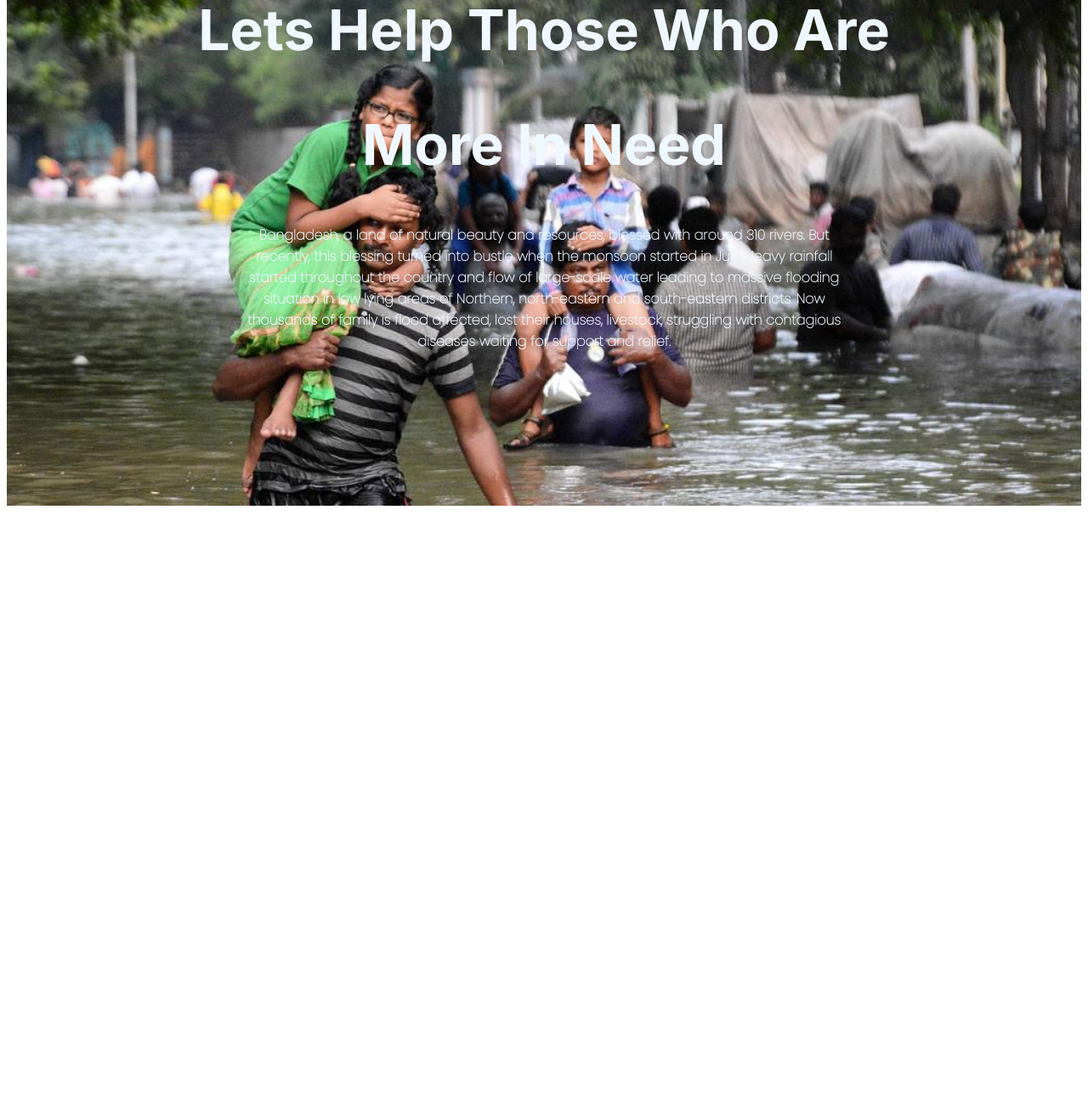
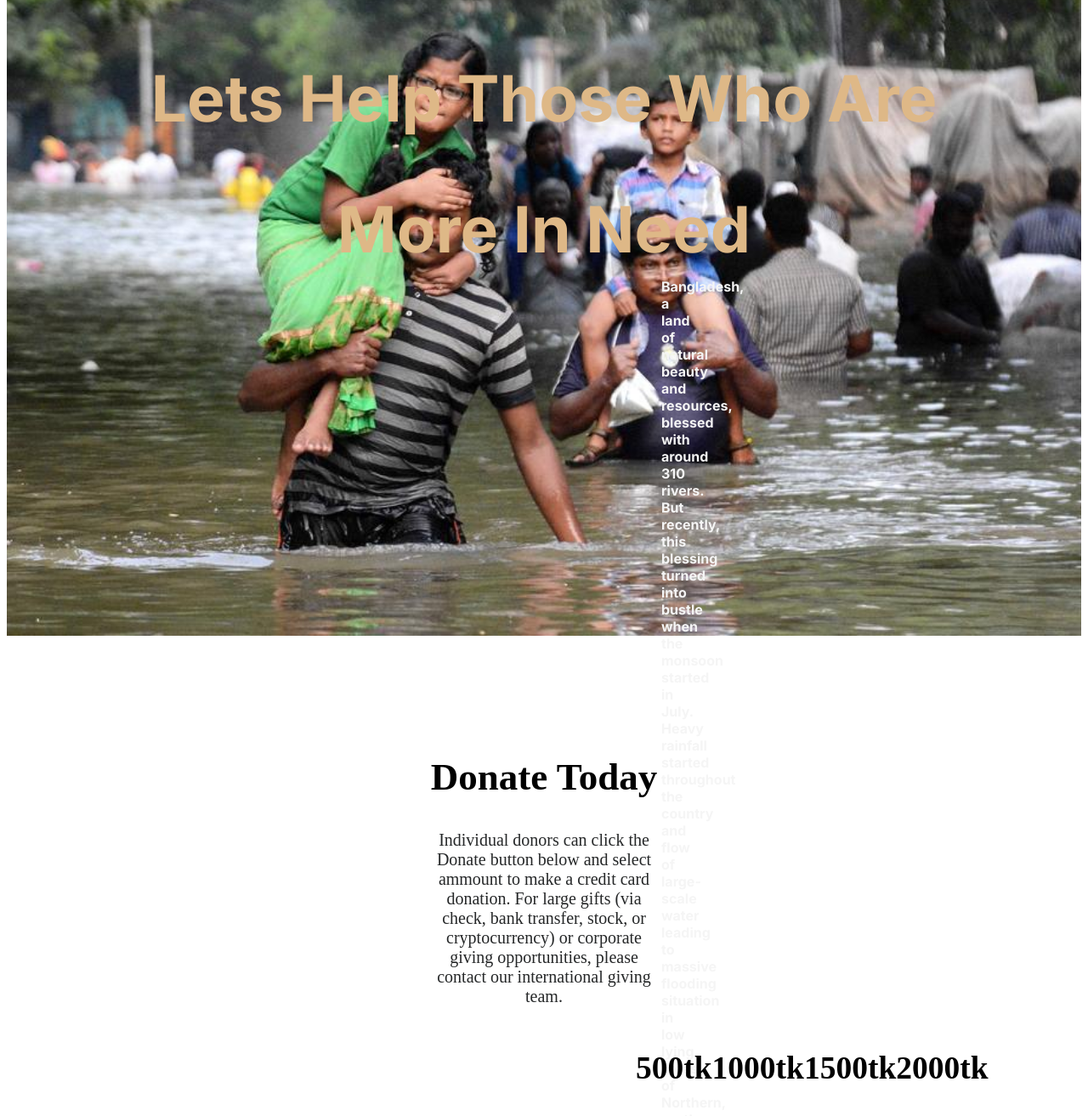
Before and after one commit to niloydev2022/my-first-assignment, a plain HTML site: page index.html in a window 1280 px wide. Shown: the top 1313 px of the page at 85% size. Before the commit the page ends 800 px from the top, so only its background shows below. Drawn offline with Linux system fonts and the light colour scheme.

Commit message:
first commit

```diff
--- a/index.html
+++ b/index.html
@@ -6,22 +6,36 @@
     <link rel="preconnect" href="https://fonts.googleapis.com">
     <link rel="preconnect" href="https://fonts.gstatic.com" crossorigin>
     <link href="https://fonts.googleapis.com/css2?family=Inter:wght@400;700&display=swap" rel="stylesheet">
-    <link rel="preconnect" href="https://fonts.googleapis.com">
-    <link rel="preconnect" href="https://fonts.gstatic.com" crossorigin>
-    <link href="https://fonts.googleapis.com/css2?family=Poppins:wght@100&display=swap" rel="stylesheet">
 </head>
     <body>
         <section class="header-section">
-            <div>
+            <div class="first-heading-and-paragraph">
                 <div class="heading">
                     <h1>Lets Help Those Who Are</h1>
                     <h2>More In Need</h2>
                 </div>
                 <p class="paragraph">
-                    Bangladesh, a land of natural beauty and resources, blessed with around 310 rivers. But recently, this blessing turned into bustle when the monsoon started in July. Heavy rainfall started throughout the country and flow of large-scale water leading to massive flooding situation in low lying areas of Northern, north-eastern and south-eastern districts. Now thousands of family is flood affected, lost their houses, livestock, struggling with contagious diseases waiting for support and relief.
+                     <b> Bangladesh, a land of natural beauty and resources, blessed with around 310    rivers. But recently, this blessing turned into bustle when the monsoon started in July. Heavy rainfall started throughout the country and flow of large-scale water leading to massive flooding situation in low lying areas of Northern, north-eastern and south-eastern districts. Now thousands of family is flood affected, lost their houses, livestock, struggling with contagious diseases waiting for support and relief.</b>
+                </p>
+           </div>
+           <a id="button1" target="blank" href="https://www.bkash.com">Donate Now</a>
+        </section>
+        <section class="donation-section">
+            <div class="donation">
+                <h1 class="donation-heading">
+                    <b>Donate Today</b>
+                </h1>
+                <p class="donation-paragraph">
+                    Individual donors can click the Donate button below and select ammount to make a credit card donation. For large gifts (via check, bank transfer, stock, or cryptocurrency) or corporate giving opportunities, please contact our international giving team.
                 </p>
             </div>
+            <div class="ammount">
+                <div><h1>500tk</h1></div>
+                <div><h1>1000tk</h1></div>
+                <div><h1>1500tk</h1></div>
+                <div><h1>2000tk</h1></div>
+            </div>
+
         </section>
-
     </body>
 </html>
--- a/style.css
+++ b/style.css
@@ -1,26 +1,56 @@
 .heading{
-    font-family: 'Inter', sans-serif;
-    font-size: 44px;
-    text-align: center;
+    font-size: 50px;
     margin-bottom: 0px;
-    color: aliceblue;
+    color:burlywood;
     font-weight: 1000;
 }
 .paragraph{
-    font-family: 'Poppins', sans-serif;
-    font-weight: 600;
-    margin-top: 0px;
-    margin-left: 270px;
-    margin-right: 270px;
-    margin-bottom: 300px;
-    text-align: center;
-    color: aliceblue;
+   text-align: justify;
+    margin-top: -50px;
+    margin-left: 770px;
+    margin-right: 770px;
+    margin-bottom: 100px;
+    color: whitesmoke;
 }
 .header-section{
+    text-align: center;
+    font-family: 'Inter', sans-serif;
     background-image: url(/images/donation4.jpg);
     background-repeat: no-repeat;
     background-size: cover;
-    height: 600px;
+    background-color: black;
+    height: 800px;
     margin-top: -60px;
-    padding-top: 0px;
+    margin-bottom: 140px;
 }
+.first-heading-and-paragraph{
+    padding-top: 60px;
+}
+#button1{
+    text-decoration: none;
+    padding: 30px 40px;
+    border-radius: 30px;
+    background-image: radial-gradient(rgb(202, 108, 108),rgba(218, 16, 77, 0.932));
+    font-weight: 700;
+    color: aliceblue;
+    font-size: 30px;
+}
+.donation-section{
+    text-align: center;
+}
+.donation-heading{
+    font-size: 45px;
+    font-weight: 1000px;
+}
+.donation-paragraph{
+    font-size: 20px;
+    margin: 10px 500px 20px 500px;
+    color: rgba(29, 31, 32, 0.966);
+    font-weight: lighter;
+}
+.ammount{
+    display: flex;
+    margin-left:740px ;
+    font-size: 25px;
+    width: 20%;
+}
```
Also changed, not shown: 1 other file.
